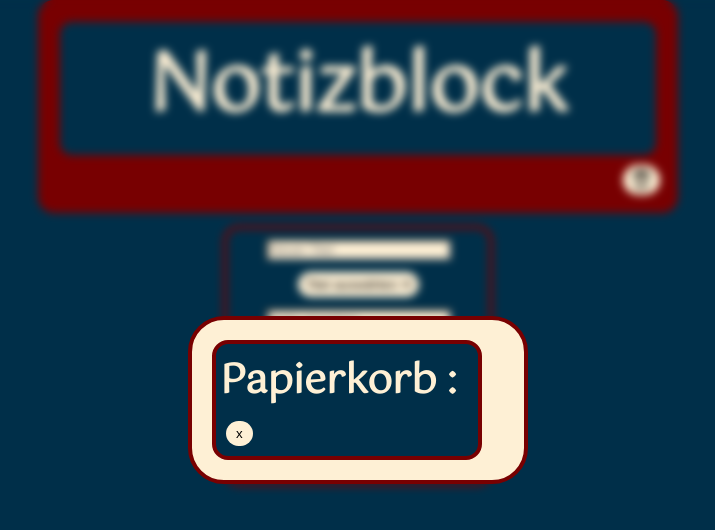
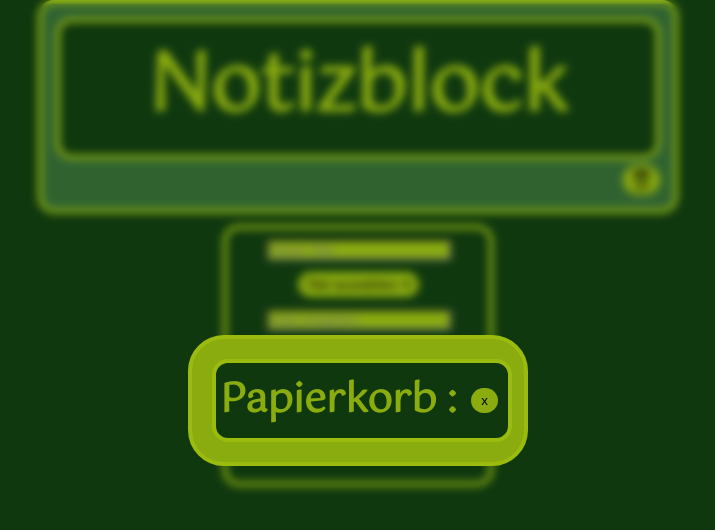
Before and after one commit to DanielGustDev/Notizblock, a plain HTML site: page index.html in a window 1280 px wide. Both pictures are taken after a click on the button 923 px from the left and 180 px from the top of the page. Shown: the whole page, without its empty margins (282-997 px from the left). Drawn offline with Linux system fonts and the light colour scheme.

Commit message:
changed color variables

```diff
--- a/styles/standard.css
+++ b/styles/standard.css
@@ -36,12 +36,12 @@ dialog {
 }
 
 dialog h2 {
-    flex-direction: column;
-}
+    display: flex;
+    flex-direction: row;
+    justify-content: space-between;
+    align-items: center;
 
-dialog>h2>button {
-    display: flex;
-    margin-left: auto;
+    width: 100%;
 }
 
 dialog::backdrop {
--- a/styles/variables.css
+++ b/styles/variables.css
@@ -1,7 +1,7 @@
 :root {
-    --font-primary: #FEF0D5;
-    --background-primary: #002F49;
-    --background-secondary: #780001;
-    --border: 4px solid #780001;
+    --font-primary: rgb(139, 172, 15);
+    --background-primary: rgb(15, 56, 15);
+    --background-secondary: rgb(48, 98, 48);
+    --border: 4px solid rgb(155, 188, 15);
     --border-radius: 16px;
 }
```
